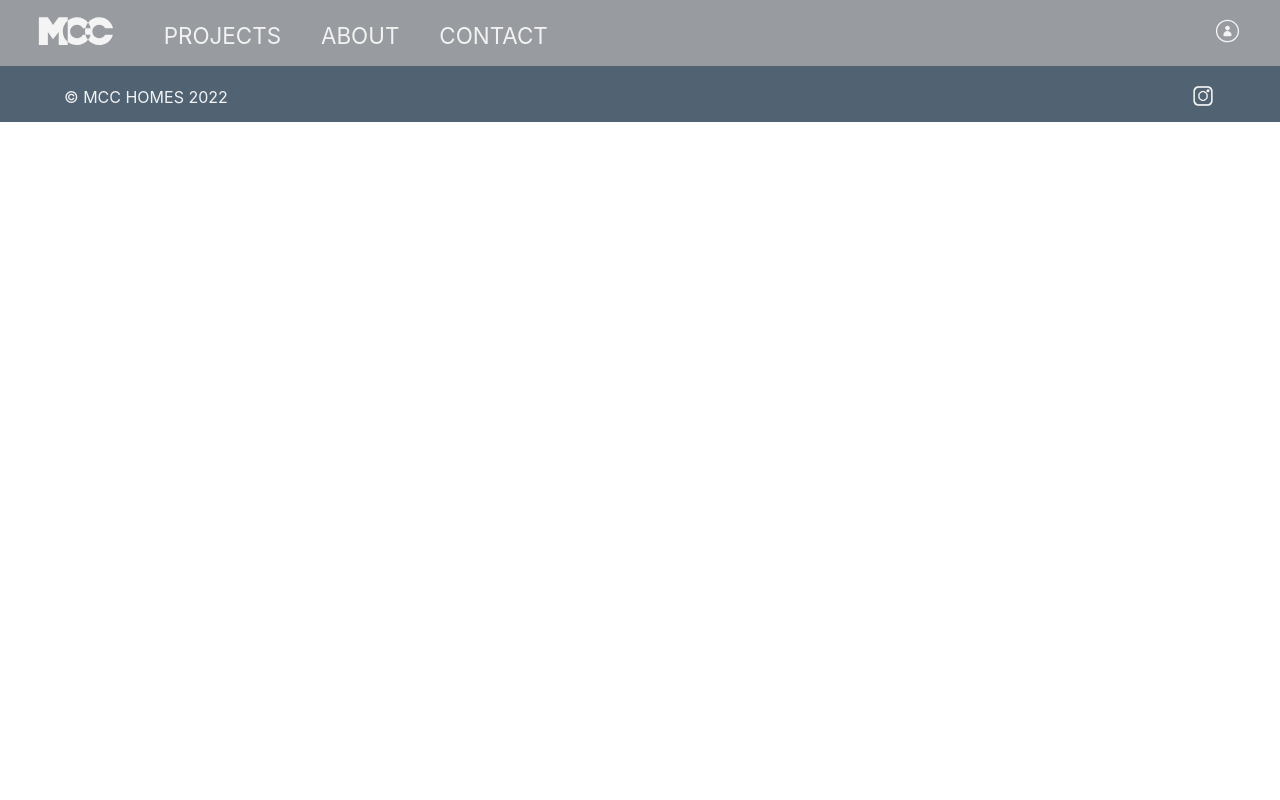
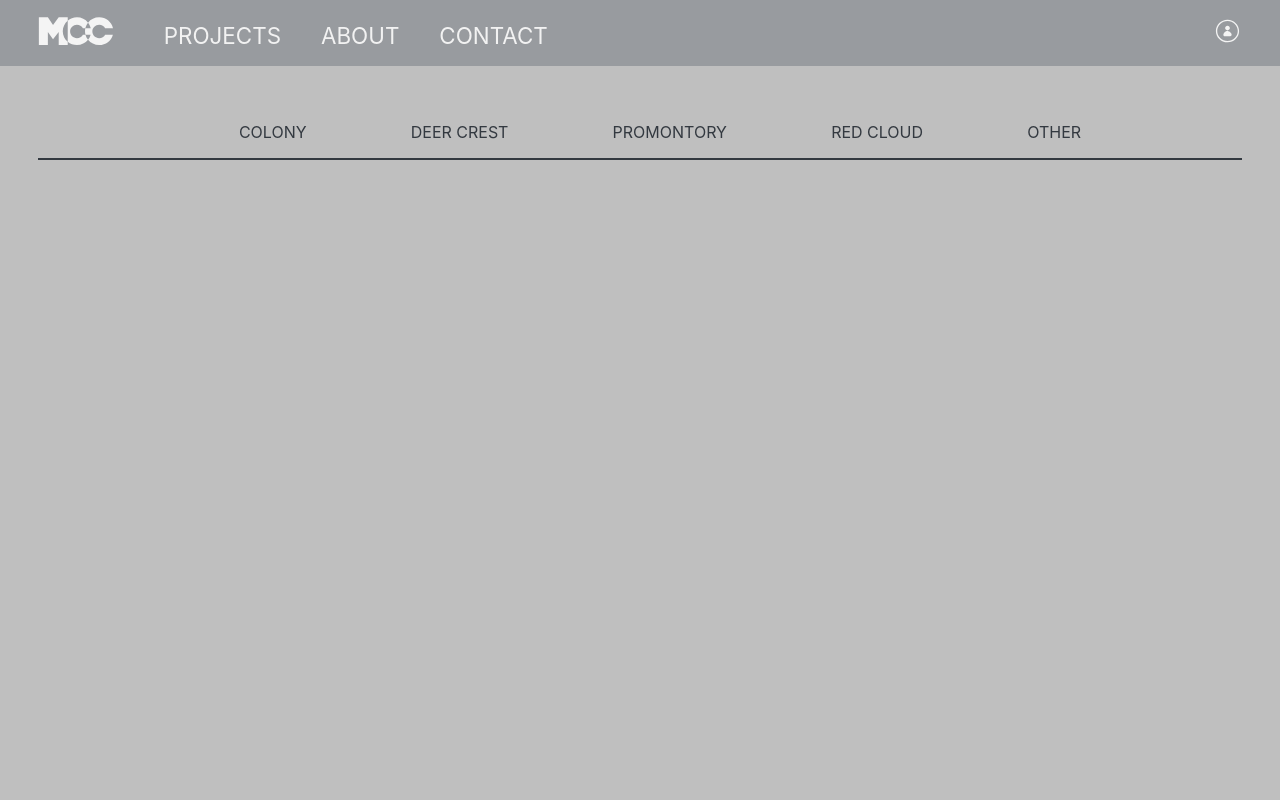
Before and after one commit to auditie/mcc-client, a React (Create React App) app: page /projects in a window 1280 px wide. Shown: the top 800 px of the page. Built offline with nearby package versions, Linux system fonts and the light colour scheme; a web font is replaced by a local one.

Commit message:
Create projects nav list and initial styling.

```diff
--- /dev/null
+++ b/src/components/ProjectsNav/ProjectsNav.js
@@ -0,0 +1,19 @@
+import './ProjectsNav.scss';
+
+const ProjectsNav = () => {
+    return (
+        <div className='projects-nav'>
+            <nav className='projects-nav__links'>
+                <ul className='projects-nav__list'>
+                    <li className='projects-nav__list-link'>COLONY</li>
+                    <li className='projects-nav__list-link'>DEER CREST</li>
+                    <li className='projects-nav__list-link'>PROMONTORY</li>
+                    <li className='projects-nav__list-link'>RED CLOUD</li>
+                    <li className='projects-nav__list-link'>OTHER</li>
+                </ul>
+            </nav>
+        </div>
+    )
+}
+
+export default ProjectsNav;
--- /dev/null
+++ b/src/components/ProjectsNav/ProjectsNav.scss
@@ -0,0 +1,24 @@
+@use '../../styles/partials/colors' as *;
+@use '../../styles/partials/global' as *;
+@use '../../styles/partials/mixins' as *;
+
+.projects-nav {
+    border-bottom: 2px solid $dark-grey;
+
+    &__list {
+        width: 70%;
+        @include centered;
+        display: flex;
+        flex-direction: row;
+        justify-content: space-between;
+
+        &-link {
+            list-style-type: none;
+            color: $dark-grey;
+
+            &--active {
+                color: $blue-green;
+            }
+        }
+    }
+}
--- a/src/pages/ProjectsPage/ProjectsPage.js
+++ b/src/pages/ProjectsPage/ProjectsPage.js
@@ -1,14 +1,16 @@
 import './ProjectsPage.scss';
 import { Component } from "react";
+import ProjectsNav from '../../components/ProjectsNav/ProjectsNav';
 
 class ProjectsPage extends Component {
     render() {
         return (
             <div className='projects-page'>
-
+                <div className='projects-page__hero'></div>
+                <ProjectsNav />
             </div>
         )
     }
 }
 
-export default ProjectsPage
+export default ProjectsPage;
--- a/src/pages/ProjectsPage/ProjectsPage.scss
+++ b/src/pages/ProjectsPage/ProjectsPage.scss
@@ -1,3 +1,11 @@
 @use '../../styles/partials/colors' as *;
 @use '../../styles/partials/global' as *;
 @use '../../styles/partials/mixins' as *;
+
+.projects-page {
+    background-color: $light-grey;
+    height: 100vh;
+    padding-top: 5vh;
+    padding-right: 3vw;
+    padding-left: 3vw;
+}
```
